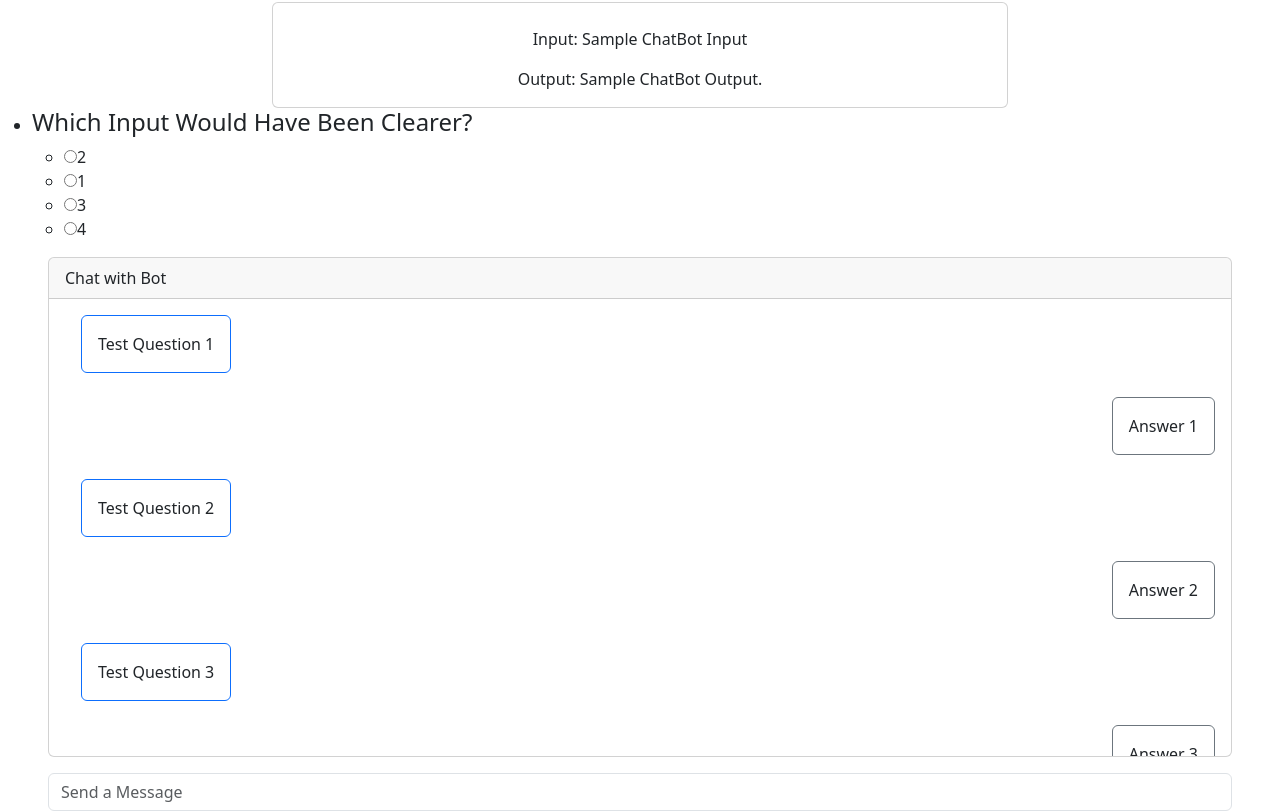
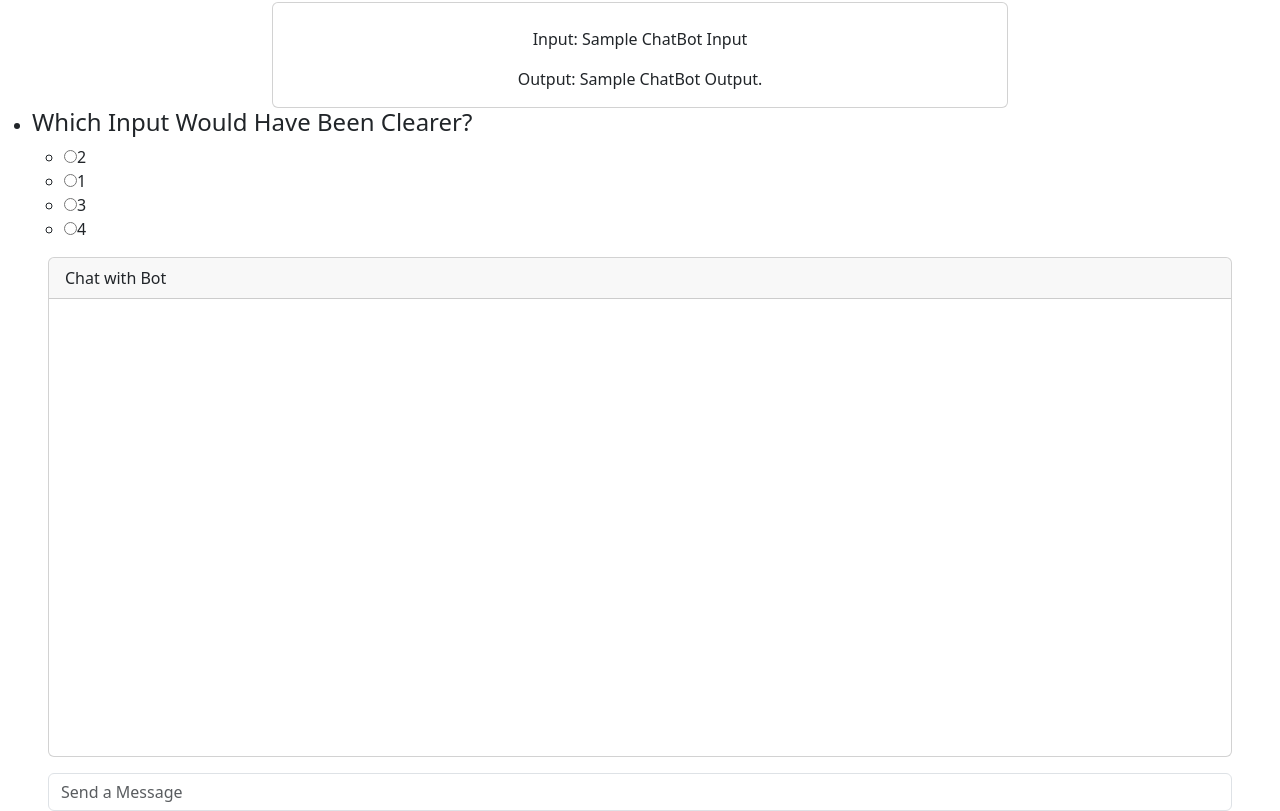
Before and after one commit to nsdigirolamo/readi-ai, an Angular app: page / in a window 1280 px wide. Shown: the part 1384-2195 px from the top of the page. Built offline with nearby package versions, Linux system fonts and the light colour scheme.

Commit message:
Chat box is now showing sent messages.

```diff
--- a/src/app/app.module.ts
+++ b/src/app/app.module.ts
@@ -5,6 +5,7 @@ import { AppComponent } from './app.component';
 import { AppQuizComponent } from './app-quiz/app-quiz.component';
 import { TopbannerComponent } from './topbanner/topbanner.component';
 import { ChatboxComponent } from './chatbox/chatbox.component';
+import { FormsModule, ReactiveFormsModule } from '@angular/forms';
 
 @NgModule({
   declarations: [
@@ -14,7 +15,9 @@ import { ChatboxComponent } from './chatbox/chatbox.component';
     TopbannerComponent
   ],
   imports: [
-    BrowserModule
+    BrowserModule,
+    FormsModule,
+    ReactiveFormsModule
   ],
   providers: [],
   bootstrap: [AppComponent]
--- a/src/app/chatbox/chatbox.component.html
+++ b/src/app/chatbox/chatbox.component.html
@@ -1,30 +1,31 @@
 <div class="card mx-5" style="height: 500px">
     <div class="card-header">Chat with Bot</div>
     <div class="card-body overflow-scroll" >
-        <div *ngFor="let question of questions; let i = index">
+        <div *ngFor="let m of outgoingMessages; let i = index">
             <div class="d-flex flex-row justify-content-start mb-4">
                 <div class="d-flex flex-row justify-content-start w-75">
                     <div class="p-3 ms-3 border border-primary rounded">
-                        {{ question }}
+                        {{ m }}
                     </div>
                 </div>
             </div>
             <div class="d-flex flex-row justify-content-end mb-4">
                 <div class="d-flex flex-row justify-content-end w-75 ">
                     <div class="p-3 ms-3 border border-secondary rounded">
-                        {{ answers[i] }}
+                        {{ incomingMessages[i] }}
                     </div>
                 </div>
             </div>
         </div>
     </div>
 </div>
-<form>
+<form [formGroup]="messageForm" (ngSubmit)="onSubmit()">
     <div class="form-group mx-5 mt-3">
         <input
             type="sendMessage"
             class="form-control"
             id="sendMessage"
+            formControlName="message"
             aria-describedby="sendMessageHelp"
             placeholder="Send a Message"
         >
--- a/src/app/chatbox/chatbox.component.ts
+++ b/src/app/chatbox/chatbox.component.ts
@@ -1,4 +1,5 @@
 import { Component } from '@angular/core';
+import { FormBuilder } from '@angular/forms';
 
 @Component({
   selector: 'app-chatbox',
@@ -7,30 +8,31 @@ import { Component } from '@angular/core';
 })
 export class ChatboxComponent {
 
-  questions: string[] = [
-    "Test Question 1",
-    "Test Question 2",
-    "Test Question 3",
-    "Test Question 4",
-    "Test Question 5",
-    "Test Question 6"
-  ];
+  messageForm = this.formBuilder.group({
+    message: ''
+  })
 
-  answers: string[] = [
-    "Answer 1",
-    "Answer 2",
-    "Answer 3",
-    "Answer 4",
-    "Answer 5",
-    "Answer 6"
-  ];
+  outgoingMessages: string[] = [];
+  incomingMessages: string[] = [];
 
-  askQuestion(question: string): void {
-    this.questions.push(question);
+  constructor(
+    private formBuilder: FormBuilder,
+  ) {}
+
+  onSubmit(): void {
+    console.log(this.messageForm.value);
+    this.sendMessage(this.messageForm.value.message!);
+    this.messageForm.reset();
   }
 
-  addAnswer(response: string): void {
-    this.answers.push(response);
+  sendMessage(message: string): void {
+    this.outgoingMessages.push(message);
+    this.incomingMessages.push("..."); // TODO: Remove me
+    console.log(this.outgoingMessages);
+  }
+
+  recieveMessage(message: string): void {
+
   }
 
 }
```
